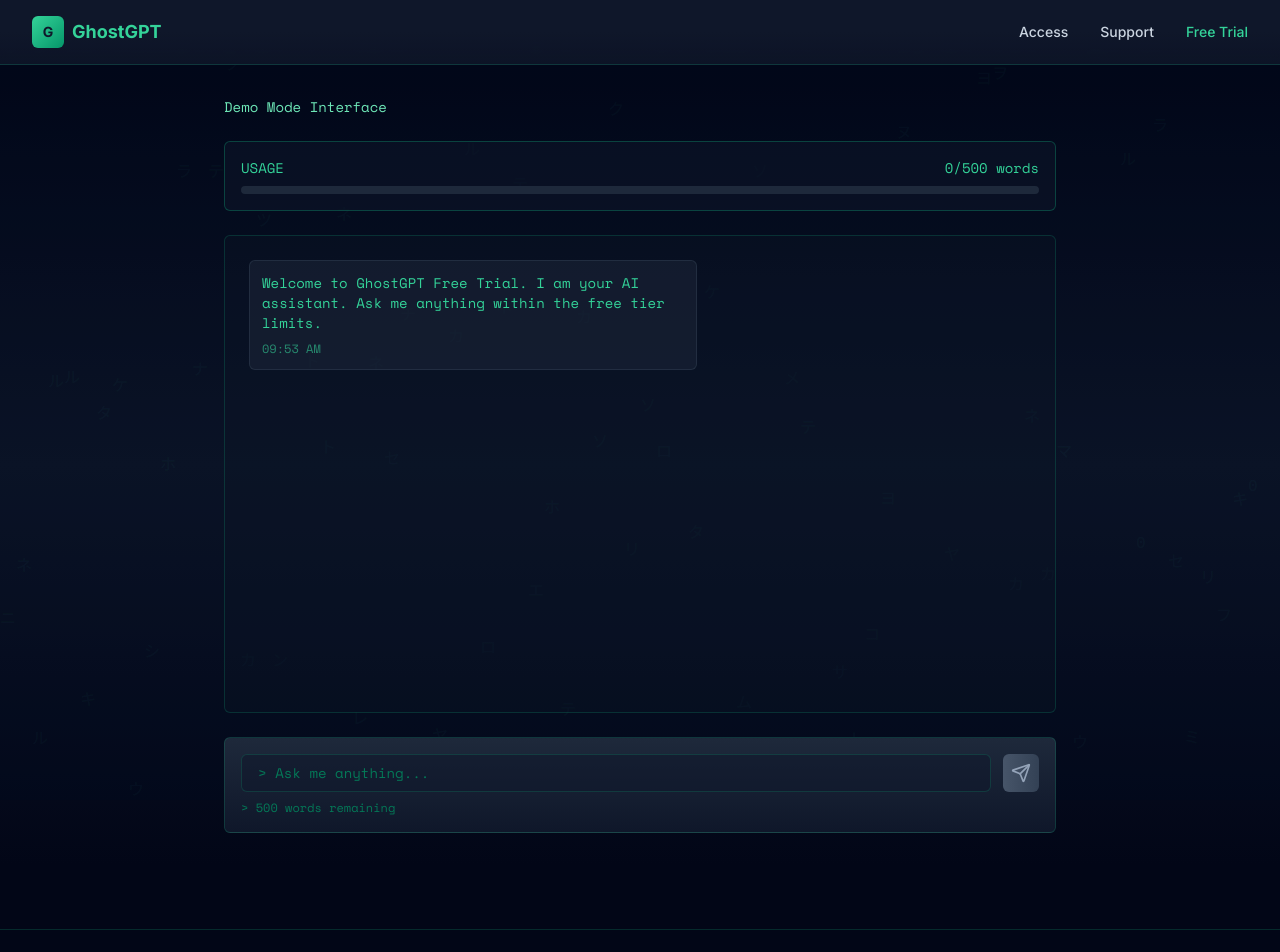
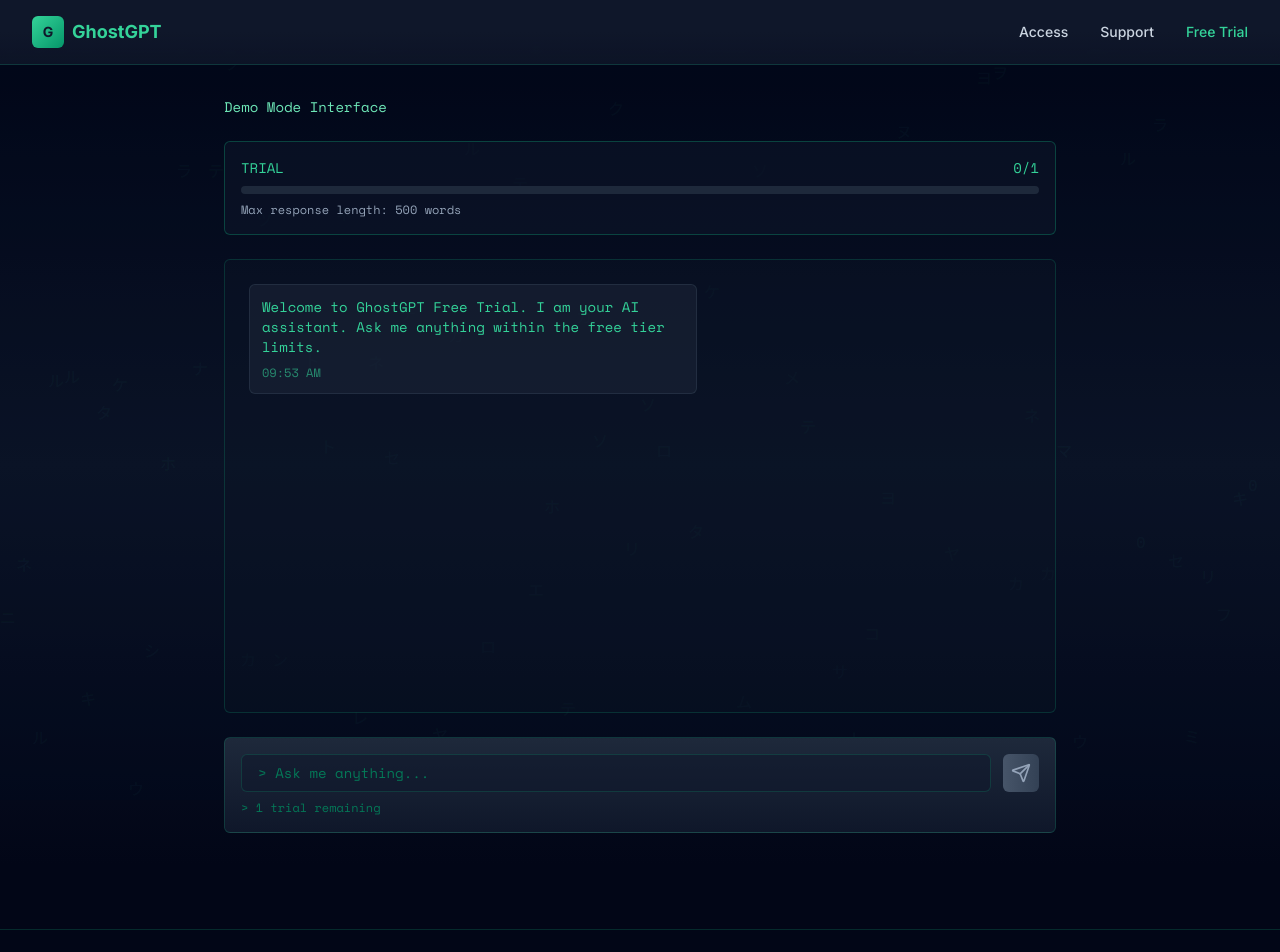
Before and after one commit to lonelythoughts-4/Ghostgpt, a React (Vite) app: page /trial in a window 1280 px wide. Shown: the top 952 px of the page. Built offline with nearby package versions, Linux system fonts and the light colour scheme; what @radix-ui/themes would draw is missing.

Commit message:
Add files via upload

```diff
--- a/src/pages/TrialPage.tsx
+++ b/src/pages/TrialPage.tsx
@@ -25,8 +25,10 @@
   ]);
   const [inputValue, setInputValue] = useState('');
   const [isLoading, setIsLoading] = useState(false);
-  const [usedWords, setUsedWords] = useState(0);
-  const [limitWords, setLimitWords] = useState<number | null>(500);
+  const [trialsUsed, setTrialsUsed] = useState(0);
+  const [trialsLimit, setTrialsLimit] = useState<number | null>(1);
+  const [maxWords, setMaxWords] = useState<number | null>(500);
+  const [lastResponseWords, setLastResponseWords] = useState(0);
   const messagesEndRef = useRef<HTMLDivElement>(null);
 
   const scrollToBottom = () => {
@@ -40,9 +42,10 @@
   const handleSendMessage = async () => {
     if (!inputValue.trim()) return;
 
-    const remainingWords = typeof limitWords === 'number' ? Math.max(0, limitWords - usedWords) : null;
-    if (typeof remainingWords === 'number' && remainingWords <= 0) {
-      toast.warning('Free trial word limit reached. Upgrade to continue.');
+    const remainingTrials =
+      typeof trialsLimit === 'number' ? Math.max(0, trialsLimit - trialsUsed) : null;
+    if (!isAdmin && typeof remainingTrials === 'number' && remainingTrials <= 0) {
+      toast.warning('Free trial already used. Upgrade to continue.');
       return;
     }
 
@@ -81,10 +84,17 @@
       setMessages((prev) => [...prev, aiMessage]);
 
       if (reply.trial) {
-        setUsedWords(reply.trial.usedWords);
-        setLimitWords(reply.trial.limitWords);
-        if (typeof reply.trial.remainingWords === 'number' && reply.trial.remainingWords <= 0) {
-          toast.warning('Free trial word limit reached. Upgrade to continue.');
+        setTrialsUsed(reply.trial.trialsUsed);
+        setTrialsLimit(reply.trial.trialsLimit);
+        setMaxWords(reply.trial.maxWords);
+        setLastResponseWords(reply.trial.responseWords);
+
+        if (
+          !reply.trial.isAdmin &&
+          typeof reply.trial.trialsLimit === 'number' &&
+          reply.trial.trialsUsed >= reply.trial.trialsLimit
+        ) {
+          toast.warning('Trial used. Upgrade to continue.');
         }
       }
     } catch (error) {
@@ -104,8 +114,8 @@
     }
   };
 
-  const remainingWords =
-    typeof limitWords === 'number' ? Math.max(0, limitWords - usedWords) : null;
+  const remainingTrials =
+    typeof trialsLimit === 'number' ? Math.max(0, trialsLimit - trialsUsed) : null;
 
   const telegramUserId = getTelegramUserId();
   const isAdmin =
@@ -126,9 +136,9 @@
         {/* Usage Bar */}
         <div className="mb-6 bg-slate-900/50 border border-emerald-500/30 rounded-lg p-4">
           <div className="flex items-center justify-between mb-2">
-            <span className="text-emerald-400 text-sm font-mono">USAGE</span>
+            <span className="text-emerald-400 text-sm font-mono">TRIAL</span>
             <span className="text-emerald-400 text-sm font-mono">
-              {limitWords === null ? 'ADMIN' : `${usedWords}/${limitWords} words`}
+              {isAdmin || trialsLimit === null ? 'ADMIN' : `${trialsUsed}/${trialsLimit}`}
             </span>
           </div>
           <div className="w-full bg-slate-800 rounded-full h-2 overflow-hidden">
@@ -136,12 +146,18 @@
               className="bg-gradient-to-r from-emerald-500 to-emerald-400 h-full transition-all duration-300"
               style={{
                 width:
-                  limitWords === null || limitWords <= 0
+                  isAdmin || trialsLimit === null || trialsLimit <= 0
                     ? '100%'
-                    : `${Math.min(100, (usedWords / limitWords) * 100)}%`,
+                    : `${Math.min(100, (trialsUsed / trialsLimit) * 100)}%`,
               }}
             ></div>
           </div>
+          {!isAdmin && maxWords !== null && (
+            <p className="text-slate-400 text-xs mt-2 font-mono">
+              Max response length: {maxWords} words
+              {lastResponseWords > 0 ? ` (last: ${lastResponseWords})` : ''}
+            </p>
+          )}
         </div>
 
         {/* Chat Container */}
@@ -186,15 +202,15 @@
         </div>
 
         {/* Upgrade CTA */}
-        {!isAdmin && typeof remainingWords === 'number' && remainingWords <= 120 && (
+        {!isAdmin && typeof remainingTrials === 'number' && remainingTrials <= 0 && (
           <div className="mb-6 bg-amber-500/10 border border-amber-500/30 rounded-lg p-4 flex items-start gap-3">
             <Lock className="text-amber-400 flex-shrink-0 mt-1" size={20} />
             <div>
               <p className="text-amber-400 font-semibold text-sm mb-2">
-                Free Trial Limit Approaching
+                Free Trial Used
               </p>
               <p className="text-amber-300 text-sm mb-3">
-                You have {remainingWords} words remaining. Upgrade to GhostGPT Premium for unlimited access.
+                Your free trial has been used. Upgrade to GhostGPT Premium for unlimited access.
               </p>
               <Link
                 to="/"
@@ -221,14 +237,14 @@
               }}
               placeholder="> Ask me anything..."
               className="flex-1 bg-slate-900/50 border border-emerald-500/20 rounded-lg px-4 py-2 text-emerald-400 placeholder-emerald-700 focus:outline-none focus:border-emerald-500 focus:ring-1 focus:ring-emerald-500 transition-colors font-mono text-sm"
-              disabled={isLoading || (!isAdmin && typeof remainingWords === 'number' && remainingWords <= 0)}
+              disabled={isLoading || (!isAdmin && typeof remainingTrials === 'number' && remainingTrials <= 0)}
             />
             <button
               onClick={handleSendMessage}
               disabled={
                 !inputValue.trim() ||
                 isLoading ||
-                (!isAdmin && typeof remainingWords === 'number' && remainingWords <= 0)
+                (!isAdmin && typeof remainingTrials === 'number' && remainingTrials <= 0)
               }
               className="flex-shrink-0 p-2 bg-gradient-to-r from-emerald-500 to-emerald-600 hover:from-emerald-600 hover:to-emerald-700 disabled:from-slate-600 disabled:to-slate-700 text-slate-900 disabled:text-slate-400 rounded-lg transition-colors"
               aria-label="Send message"
@@ -237,11 +253,11 @@
             </button>
           </div>
           <p className="text-emerald-700 text-xs mt-2 font-mono">
-            {!isAdmin && typeof remainingWords === 'number' && remainingWords <= 0
-              ? '> LIMIT REACHED - UPGRADE TO CONTINUE'
-              : limitWords === null
+            {!isAdmin && typeof remainingTrials === 'number' && remainingTrials <= 0
+              ? '> TRIAL USED - UPGRADE TO CONTINUE'
+              : isAdmin || trialsLimit === null
                 ? '> ADMIN MODE'
-                : `> ${remainingWords} words remaining`}
+                : `> ${remainingTrials} trial remaining`}
           </p>
         </div>
       </div>
```
Also changed, not shown: src/lib/backendApi.ts (+4 -3 lines).
